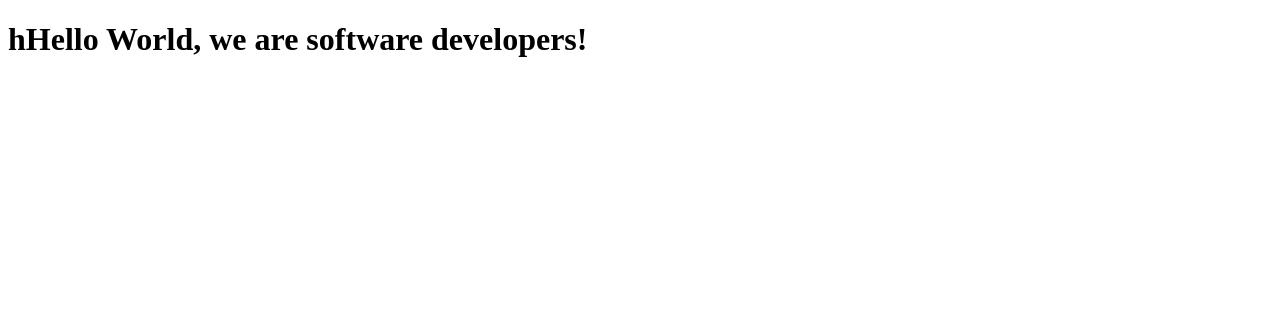
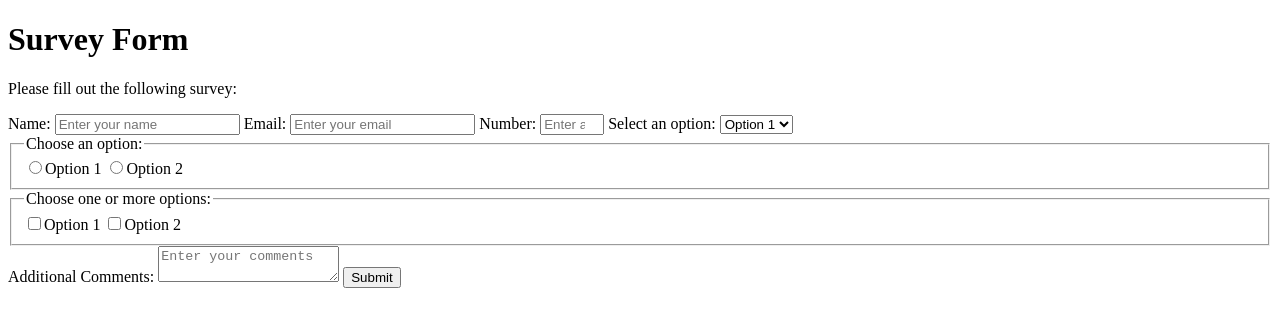
Before and after one commit to mhassa204/ali-mamello, a plain HTML site: page index.html in a window 1280 px wide. Drawn offline with Linux system fonts and the light colour scheme.

Commit message:
html part updated

```diff
--- a/index.html
+++ b/index.html
@@ -1,13 +1,78 @@
 <!DOCTYPE html>
 <html lang="en">
   <head>
+    <title>Survey Form</title>
     <meta charset="UTF-8" />
     <title>Fork Me! FCC: Test Suite Template</title>
     <link rel="stylesheet" href="css/style.css" />
   </head>
 
   <body>
-    <h1>hHello World, we are software developers!</h1>
+    <h1 id="title">Survey Form</h1>
+    <p id="description">Please fill out the following survey:</p>
+    <form id="survey-form">
+      <label for="name" id="name-label">Name:</label>
+      <input type="text" id="name" placeholder="Enter your name" required />
+
+      <label for="email" id="email-label">Email:</label>
+      <input type="email" id="email" placeholder="Enter your email" required />
+
+      <label for="number" id="number-label">Number:</label>
+      <input
+        type="number"
+        id="number"
+        placeholder="Enter a number between 1 and 100"
+        min="1"
+        max="100"
+        required />
+
+      <label for="dropdown">Select an option:</label>
+      <select id="dropdown">
+        <option value="option1">Option 1</option>
+        <option value="option2">Option 2</option>
+      </select>
+
+      <fieldset>
+        <legend>Choose an option:</legend>
+        <label for="radio1">
+          <input
+            type="radio"
+            id="radio1"
+            name="radioGroup"
+            value="option1" />Option 1
+        </label>
+        <label for="radio2">
+          <input
+            type="radio"
+            id="radio2"
+            name="radioGroup"
+            value="option2" />Option 2
+        </label>
+      </fieldset>
+
+      <fieldset>
+        <legend>Choose one or more options:</legend>
+        <label for="checkbox1">
+          <input
+            type="checkbox"
+            id="checkbox1"
+            name="checkboxGroup"
+            value="option1" />Option 1
+        </label>
+        <label for="checkbox2">
+          <input
+            type="checkbox"
+            id="checkbox2"
+            name="checkboxGroup"
+            value="option2" />Option 2
+        </label>
+      </fieldset>
+
+      <label for="comments">Additional Comments:</label>
+      <textarea id="comments" placeholder="Enter your comments"></textarea>
+
+      <button type="submit" id="submit">Submit</button>
+    </form>
     <script src="https://cdn.freecodecamp.org/testable-projects-fcc/v1/bundle.js"></script>
 
     <!--
```
